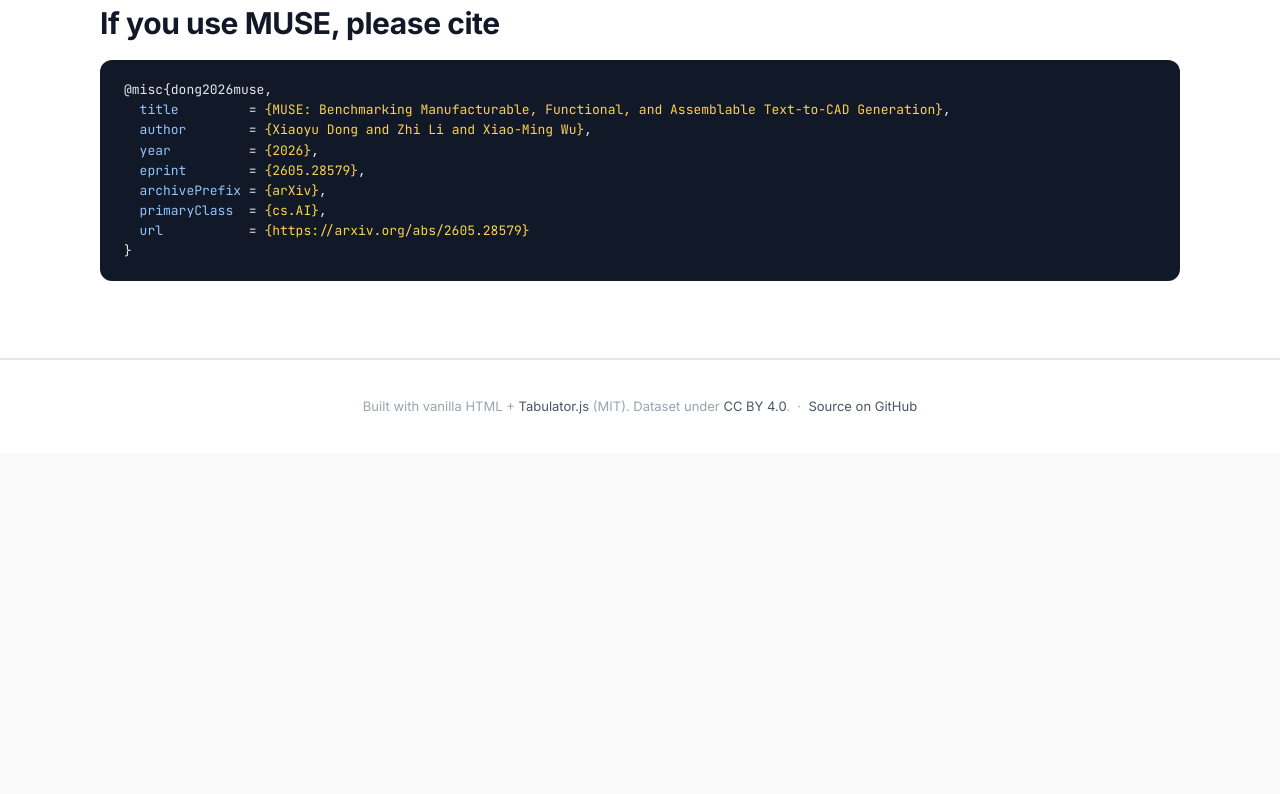
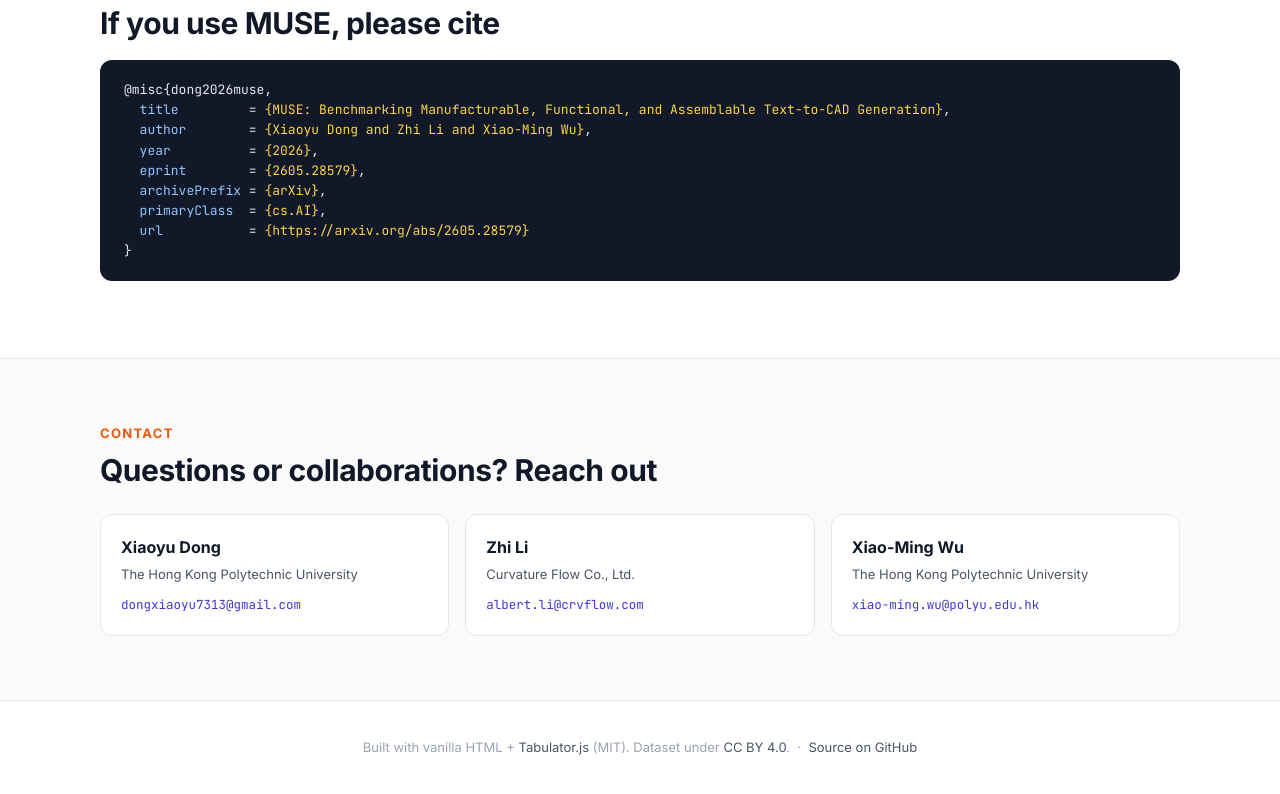
Before and after one commit to dong7313/muse-benchmark, a plain HTML site: page index.html in a window 1280 px wide. Shown: the part 2747-3541 px from the top of the page. Before the commit the page ends 3200 px from the top, so only its background shows below. Drawn offline with Linux system fonts and the light colour scheme.

Commit message:
landing: add Contact section with 3 authors' emails (mailto cards)

```diff
--- a/index.html
+++ b/index.html
@@ -201,6 +201,23 @@
     text-align: right; padding: 14px 16px; font-size: 13px; background: #fafafa;
   }
 
+  /* ---------- contact ---------- */
+  .contacts {
+    display: grid; grid-template-columns: repeat(3, 1fr); gap: 16px;
+    margin-top: 24px;
+  }
+  .contact-card {
+    background: var(--panel); border: 1px solid var(--line); border-radius: 12px;
+    padding: 20px; display: flex; flex-direction: column; gap: 4px;
+  }
+  .contact-card .contact-name { font-size: 16px; font-weight: 700; color: var(--ink); }
+  .contact-card .contact-affil { font-size: 13px; color: var(--ink-soft); }
+  .contact-card .contact-mail {
+    margin-top: 6px; font-family: 'JetBrains Mono', monospace; font-size: 12.5px;
+    word-break: break-all;
+  }
+  @media (max-width: 800px) { .contacts { grid-template-columns: 1fr; } }
+
   /* ---------- citation block ---------- */
   .cite {
     background: #111827; color: #e5e7eb; border-radius: 12px;
@@ -347,6 +364,31 @@
   </div>
 </section>
 
+<!-- ===================== CONTACT ===================== -->
+<section class="band">
+  <div class="section-inner">
+    <h2>Contact</h2>
+    <h3 class="h-big">Questions or collaborations? Reach out</h3>
+    <div class="contacts">
+      <div class="contact-card">
+        <span class="contact-name">Xiaoyu Dong</span>
+        <span class="contact-affil">The Hong Kong Polytechnic University</span>
+        <a class="contact-mail" href="mailto:dongxiaoyu7313@gmail.com">dongxiaoyu7313@gmail.com</a>
+      </div>
+      <div class="contact-card">
+        <span class="contact-name">Zhi Li</span>
+        <span class="contact-affil">Curvature Flow Co., Ltd.</span>
+        <a class="contact-mail" href="mailto:albert.li@crvflow.com">albert.li@crvflow.com</a>
+      </div>
+      <div class="contact-card">
+        <span class="contact-name">Xiao-Ming Wu</span>
+        <span class="contact-affil">The Hong Kong Polytechnic University</span>
+        <a class="contact-mail" href="mailto:xiao-ming.wu@polyu.edu.hk">xiao-ming.wu@polyu.edu.hk</a>
+      </div>
+    </div>
+  </div>
+</section>
+
 <footer>
   Built with vanilla HTML + <a href="https://tabulator.info/" target="_blank" rel="noopener">Tabulator.js</a> (MIT). Dataset under <a href="https://creativecommons.org/licenses/by/4.0/" target="_blank" rel="noopener">CC&nbsp;BY&nbsp;4.0</a>.
   &nbsp;·&nbsp; <a href="https://github.com/dong7313/muse-benchmark" target="_blank" rel="noopener">Source on GitHub</a>
```
